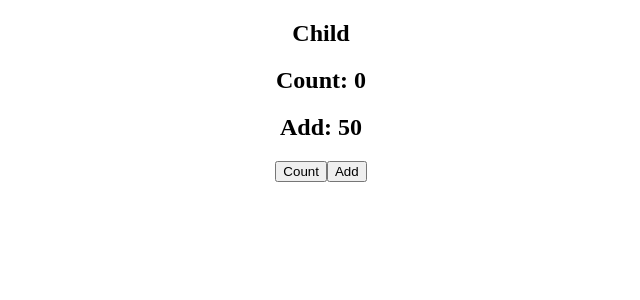
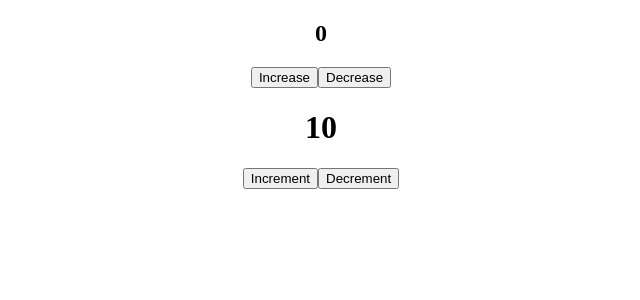
Before and after one commit to Tarunkumar2407/ReactBasicsPractise, a React (Create React App) app: page / in a window 1280 px wide. Shown: the top 300 px of the page, without its empty margins (319-959 px from the left). Built offline with nearby package versions, Linux system fonts and the light colour scheme.

Commit message:
Custom Hook

```diff
--- a/src/App.js
+++ b/src/App.js
@@ -25,6 +25,8 @@ import UseCallback from './Components/useCallback/UseCallback';
 // import StateFunctional from './Components/functionalComponents/StateByFunctional';
 // import StateInClass from './Components/classComponents/StateInClass';
 // import Student from './Components/props/Student';
+import Counter from './Components/customHook/Counter2';
+import Counter1 from './Components/customHook/Counter1';
 function App() {
 
   return (
@@ -50,7 +52,9 @@ function App() {
       {/* <Parent /> */}
       {/* <UseRefHook /> */}
       {/* <UseMemo /> */}
-      <UseCallback />
+      {/* <UseCallback /> */}
+      <Counter />
+      <Counter1 />
     </div>
   );
 }
--- /dev/null
+++ b/src/Components/customHook/Counter1.js
@@ -0,0 +1,15 @@
+import React from 'react'
+import UseCustom from './UseCustom'
+
+const Counter1 = () => {
+    const [count, Increment, Decrement] = UseCustom(10)
+  return (
+    <div>
+      <h1>{count}</h1>
+      <button onClick={Increment}>Increment</button>
+      <button onClick={Decrement}>Decrement</button>
+    </div>
+  )
+}
+
+export default Counter1
--- /dev/null
+++ b/src/Components/customHook/Counter2.js
@@ -0,0 +1,15 @@
+import React, { useState } from 'react'
+import UseCustom from './UseCustom'
+
+const Counter2 = () => {
+   const [count, Increment, Decrement] = UseCustom()
+  return (
+    <div>
+      <h2>{count}</h2>
+      <button onClick={Increment}>Increase</button>
+      <button onClick={Decrement}>Decrease</button>
+    </div>
+  )
+}
+
+export default Counter2
--- /dev/null
+++ b/src/Components/customHook/UseCustom.js
@@ -0,0 +1,16 @@
+import React, { useState } from 'react'
+
+const UseCustom = (initialValue = 0) => {
+  const [count , setCount] = useState(initialValue)
+
+  const Increment = () => {
+    setCount(count + 1)
+  }
+
+  const Decrement = () => {
+    setCount(count - 1)
+  }
+  return [count, Increment, Decrement]
+}
+
+export default UseCustom
```
